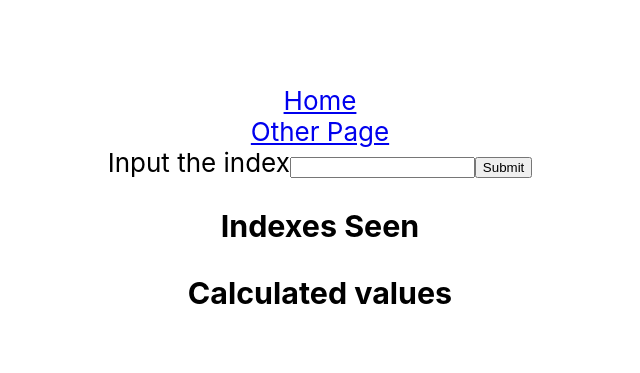
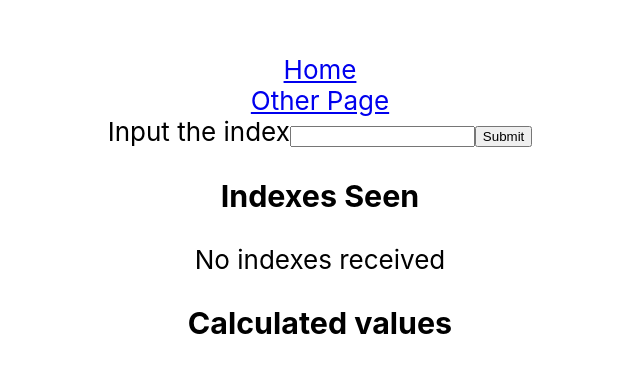
Before and after one commit to tarabet/multi-k8s, a React (Create React App) app in the folder client/: page / in a window 1280 px wide. Shown: the part 187-560 px from the top of the page, without its empty margins (320-960 px from the left). Built offline with nearby package versions, Linux system fonts and the light colour scheme; no server answers.

Commit message:
fixed no entries error

```diff
--- a/client/src/fib.js
+++ b/client/src/fib.js
@@ -28,20 +28,31 @@ class Fib extends Component {
   }
 
   renderSeenIndexes() {
+    const { seenIndexes } = this.state;
+
+    if (seenIndexes && seenIndexes.length > 0) {
       return this.state.seenIndexes.map(({ number }) => {
         return number
       }).join(', ');
+    } else {
+      return <p>No indexes received</p>
+    }
+
+
   }
 
   renderValues() {
     const entries = [];
+    const { values } = this.state;
 
+    if (values && values.length > 0) {
       for (let key in this.state.values) {
         entries.push(
           <div key={key}>
             For index {key} I have calculated {this.state.values[key]} number.
           </div>
         )
+      }
     }
 
     return entries;
```
Lines whose indentation alone changed are shown as unchanged.
